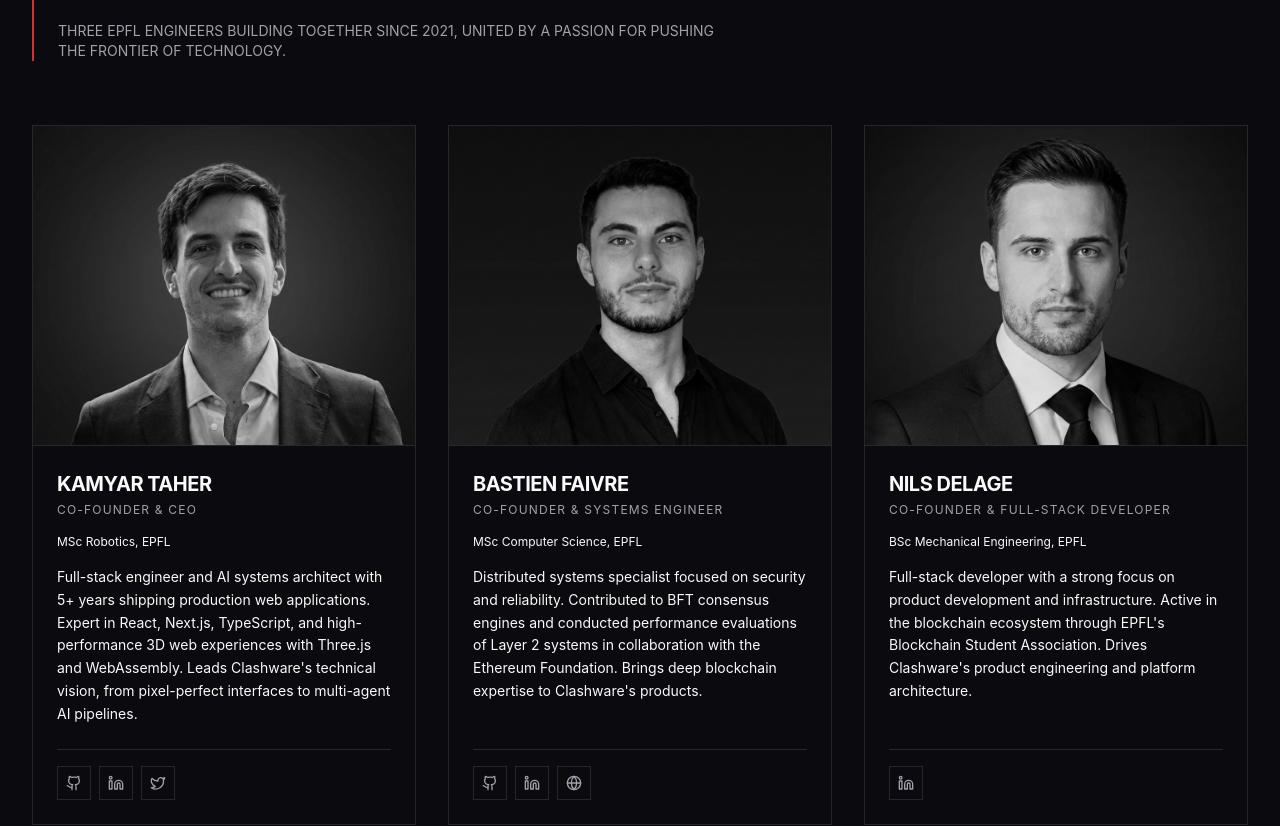
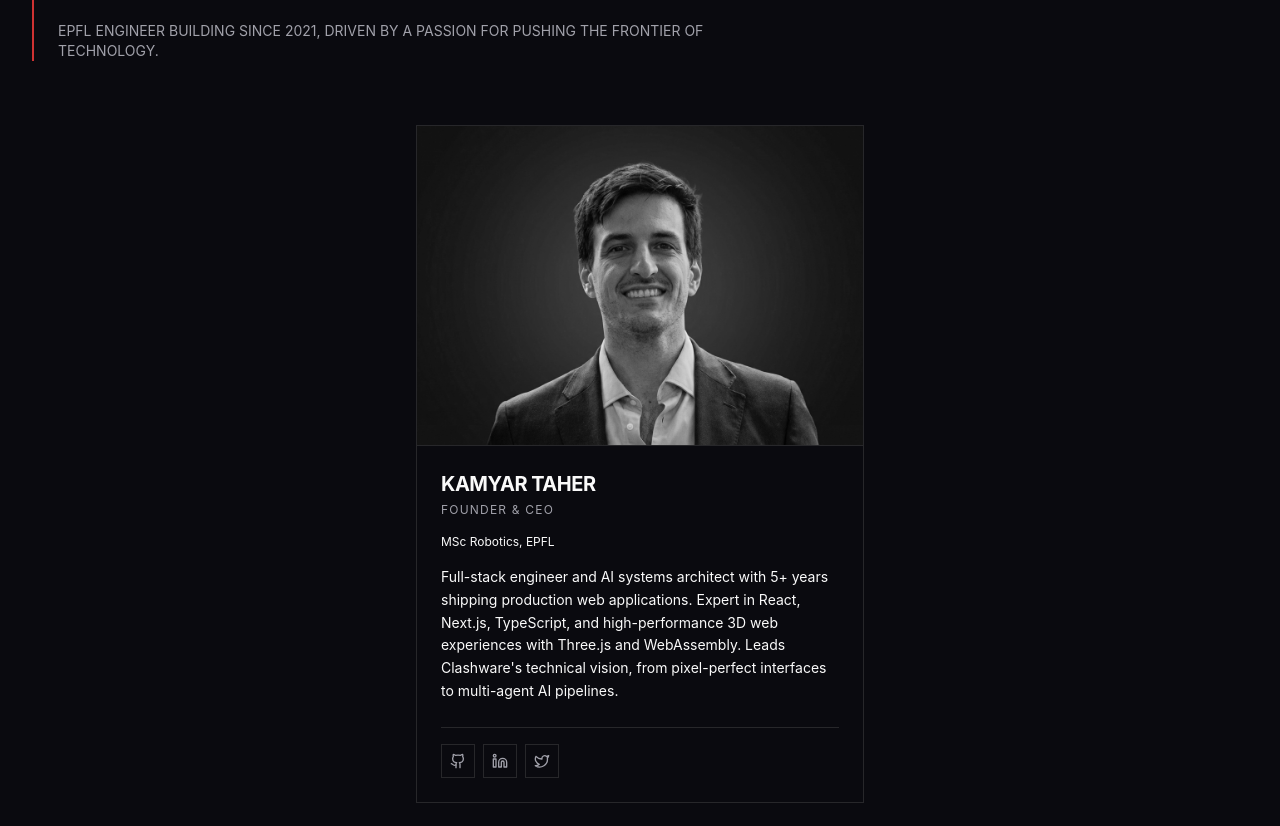
Before and after one commit to clashware/portfolio, a Next.js app: page /en in a window 1280 px wide. Shown: the part 3306-4132 px from the top of the page. Built offline with nearby package versions, Linux system fonts and the light colour scheme.

Commit message:
feat: update team to reflect sole founder Kamyar Taher

```diff
--- a/app/[locale]/layout.tsx
+++ b/app/[locale]/layout.tsx
@@ -127,17 +127,7 @@ export default async function LocaleLayout({
       {
         "@type": "Person",
         name: "Kamyar Taher",
-        jobTitle: "Co-founder & CEO",
-      },
-      {
-        "@type": "Person",
-        name: "Bastien Faivre",
-        jobTitle: "Co-founder & Systems Engineer",
-      },
-      {
-        "@type": "Person",
-        name: "Nils Delage",
-        jobTitle: "Co-founder & Full-Stack Developer",
+        jobTitle: "Founder & CEO",
       },
     ],
     address: {
--- a/components/sections/Team.tsx
+++ b/components/sections/Team.tsx
@@ -3,7 +3,6 @@
 import { useState } from "react";
 import { m } from "framer-motion";
 import Image from "next/image";
-import { Globe } from "lucide-react";
 import { GithubIcon, LinkedinIcon, TwitterIcon } from "@/components/ui/brand-icons";
 import { useTranslations } from "next-intl";
 
@@ -16,24 +15,6 @@ const teamData = [
       { icon: GithubIcon, href: "https://github.com/KamyarTaher", label: "GitHub" },
       { icon: LinkedinIcon, href: "https://linkedin.com/in/kamyar-taher-4380b614a", label: "LinkedIn" },
       { icon: TwitterIcon, href: "https://x.com/makray1", label: "X" },
-    ],
-  },
-  {
-    id: "bastien",
-    image: "/team/bastien.png",
-    initials: "BF",
-    socials: [
-      { icon: GithubIcon, href: "https://github.com/bastienfaivre", label: "GitHub" },
-      { icon: LinkedinIcon, href: "https://linkedin.com/in/bastienfaivre", label: "LinkedIn" },
-      { icon: Globe, href: "https://bastienfaivre.com", label: "Website" },
-    ],
-  },
-  {
-    id: "nils",
-    image: "/team/nils.png",
-    initials: "ND",
-    socials: [
-      { icon: LinkedinIcon, href: "https://linkedin.com/in/nils-delage-934a67239", label: "LinkedIn" },
     ],
   },
 ];
@@ -109,7 +90,7 @@ export default function Team() {
           initial="hidden"
           whileInView="visible"
           viewport={{ once: true, margin: "-50px" }}
-          className="grid grid-cols-1 md:grid-cols-3 gap-8"
+          className="grid grid-cols-1 max-w-md mx-auto gap-8"
         >
           {teamData.map((member) => (
             <m.div key={member.id} variants={cardVariants}>
--- a/messages/de.json
+++ b/messages/de.json
@@ -172,25 +172,13 @@
     }
   },
   "team": {
-    "title": "Die Gründer",
-    "subtitle": "Drei EPFL-Ingenieure, die seit 2021 gemeinsam bauen, vereint durch die Leidenschaft, die Grenzen der Technologie zu verschieben.",
+    "title": "Der Gründer",
+    "subtitle": "EPFL-Ingenieur, der seit 2021 baut, angetrieben von der Leidenschaft, die Grenzen der Technologie zu verschieben.",
     "kamyar": {
       "name": "Kamyar Taher",
-      "role": "Mitgründer & CEO",
+      "role": "Gründer & CEO",
       "education": "MSc Robotik, EPFL",
       "bio": "Full-Stack-Ingenieur und KI-Systemarchitekt mit über 5 Jahren Erfahrung in der Entwicklung von Produktions-Webanwendungen. Experte für React, Next.js, TypeScript und hochperformante 3D-Web-Erlebnisse mit Three.js und WebAssembly. Leitet die technische Vision von Clashware, von pixelgenauen Interfaces bis zu Multi-Agent-KI-Pipelines."
-    },
-    "bastien": {
-      "name": "Bastien Faivre",
-      "role": "Mitgründer & Systemingenieur",
-      "education": "MSc Informatik, EPFL",
-      "bio": "Spezialist für verteilte Systeme mit Fokus auf Sicherheit und Zuverlässigkeit. Hat zu BFT-Konsensengines beigetragen und Leistungsbewertungen von Layer-2-Systemen in Zusammenarbeit mit der Ethereum Foundation durchgeführt. Bringt fundierte Blockchain-Expertise in die Produkte von Clashware ein."
-    },
-    "nils": {
-      "name": "Nils Delage",
-      "role": "Mitgründer & Full-Stack-Entwickler",
-      "education": "BSc Maschinenbau, EPFL",
-      "bio": "Full-Stack-Entwickler mit starkem Fokus auf Produktentwicklung und Infrastruktur. Aktiv im Blockchain-Ökosystem durch die Blockchain Student Association der EPFL. Treibt die Produktentwicklung und Plattformarchitektur von Clashware voran."
     },
     "label": "Team",
     "socialAria": "{name} auf {network}"
--- a/messages/en.json
+++ b/messages/en.json
@@ -172,25 +172,13 @@
     }
   },
   "team": {
-    "title": "Meet the Founders",
-    "subtitle": "Three EPFL engineers building together since 2021, united by a passion for pushing the frontier of technology.",
+    "title": "Meet the Founder",
+    "subtitle": "EPFL engineer building since 2021, driven by a passion for pushing the frontier of technology.",
     "kamyar": {
       "name": "Kamyar Taher",
-      "role": "Co-founder & CEO",
+      "role": "Founder & CEO",
       "education": "MSc Robotics, EPFL",
       "bio": "Full-stack engineer and AI systems architect with 5+ years shipping production web applications. Expert in React, Next.js, TypeScript, and high-performance 3D web experiences with Three.js and WebAssembly. Leads Clashware's technical vision, from pixel-perfect interfaces to multi-agent AI pipelines."
-    },
-    "bastien": {
-      "name": "Bastien Faivre",
-      "role": "Co-founder & Systems Engineer",
-      "education": "MSc Computer Science, EPFL",
-      "bio": "Distributed systems specialist focused on security and reliability. Contributed to BFT consensus engines and conducted performance evaluations of Layer 2 systems in collaboration with the Ethereum Foundation. Brings deep blockchain expertise to Clashware's products."
-    },
-    "nils": {
-      "name": "Nils Delage",
-      "role": "Co-founder & Full-Stack Developer",
-      "education": "BSc Mechanical Engineering, EPFL",
-      "bio": "Full-stack developer with a strong focus on product development and infrastructure. Active in the blockchain ecosystem through EPFL's Blockchain Student Association. Drives Clashware's product engineering and platform architecture."
     },
     "label": "Team",
     "socialAria": "{name} on {network}"
--- a/messages/fr.json
+++ b/messages/fr.json
@@ -172,25 +172,13 @@
     }
   },
   "team": {
-    "title": "Nos fondateurs",
-    "subtitle": "Trois ingénieurs EPFL qui construisent ensemble depuis 2021, unis par la passion de repousser les frontières de la technologie.",
+    "title": "Le fondateur",
+    "subtitle": "Ingénieur EPFL qui construit depuis 2021, animé par la passion de repousser les frontières de la technologie.",
     "kamyar": {
       "name": "Kamyar Taher",
-      "role": "Co-fondateur & CEO",
+      "role": "Fondateur & CEO",
       "education": "MSc Robotique, EPFL",
       "bio": "Ingénieur full-stack et architecte systèmes IA avec plus de 5 ans d'expérience dans le développement d'applications web en production. Expert en React, Next.js, TypeScript et expériences 3D haute performance avec Three.js et WebAssembly. Dirige la vision technique de Clashware, des interfaces pixel-perfect aux pipelines IA multi-agents."
-    },
-    "bastien": {
-      "name": "Bastien Faivre",
-      "role": "Co-fondateur & Ingénieur systèmes",
-      "education": "MSc Informatique, EPFL",
-      "bio": "Spécialiste des systèmes distribués axé sur la sécurité et la fiabilité. A contribué à des moteurs de consensus BFT et mené des évaluations de performance de systèmes Layer 2 en collaboration avec la Fondation Ethereum. Apporte une expertise blockchain approfondie aux produits de Clashware."
-    },
-    "nils": {
-      "name": "Nils Delage",
-      "role": "Co-fondateur & Développeur Full-Stack",
-      "education": "BSc Génie mécanique, EPFL",
-      "bio": "Développeur full-stack avec un fort accent sur le développement produit et l'infrastructure. Actif dans l'écosystème blockchain via la Blockchain Student Association de l'EPFL. Pilote l'ingénierie produit et l'architecture des plateformes de Clashware."
     },
     "label": "Équipe",
     "socialAria": "{name} sur {network}"
--- a/messages/it.json
+++ b/messages/it.json
@@ -172,25 +172,13 @@
     }
   },
   "team": {
-    "title": "I fondatori",
-    "subtitle": "Tre ingegneri dell'EPFL che costruiscono insieme dal 2021, uniti dalla passione per spingersi oltre i confini della tecnologia.",
+    "title": "Il fondatore",
+    "subtitle": "Ingegnere dell'EPFL che costruisce dal 2021, guidato dalla passione per spingersi oltre i confini della tecnologia.",
     "kamyar": {
       "name": "Kamyar Taher",
-      "role": "Co-fondatore & CEO",
+      "role": "Fondatore & CEO",
       "education": "MSc Robotica, EPFL",
       "bio": "Ingegnere full-stack e architetto di sistemi IA con oltre 5 anni di esperienza nello sviluppo di applicazioni web in produzione. Esperto in React, Next.js, TypeScript ed esperienze 3D ad alte prestazioni con Three.js e WebAssembly. Guida la visione tecnica di Clashware, dalle interfacce pixel-perfect alle pipeline IA multi-agente."
-    },
-    "bastien": {
-      "name": "Bastien Faivre",
-      "role": "Co-fondatore & Ingegnere di sistemi",
-      "education": "MSc Informatica, EPFL",
-      "bio": "Specialista in sistemi distribuiti focalizzato su sicurezza e affidabilità. Ha contribuito a motori di consenso BFT e condotto valutazioni delle prestazioni di sistemi Layer 2 in collaborazione con la Fondazione Ethereum. Porta una profonda competenza blockchain nei prodotti di Clashware."
-    },
-    "nils": {
-      "name": "Nils Delage",
-      "role": "Co-fondatore & Sviluppatore Full-Stack",
-      "education": "BSc Ingegneria meccanica, EPFL",
-      "bio": "Sviluppatore full-stack con un forte focus sullo sviluppo prodotto e l'infrastruttura. Attivo nell'ecosistema blockchain attraverso la Blockchain Student Association dell'EPFL. Guida l'ingegneria di prodotto e l'architettura delle piattaforme di Clashware."
     },
     "label": "Team",
     "socialAria": "{name} su {network}"
```
Also changed, not shown: public/llms.txt.
